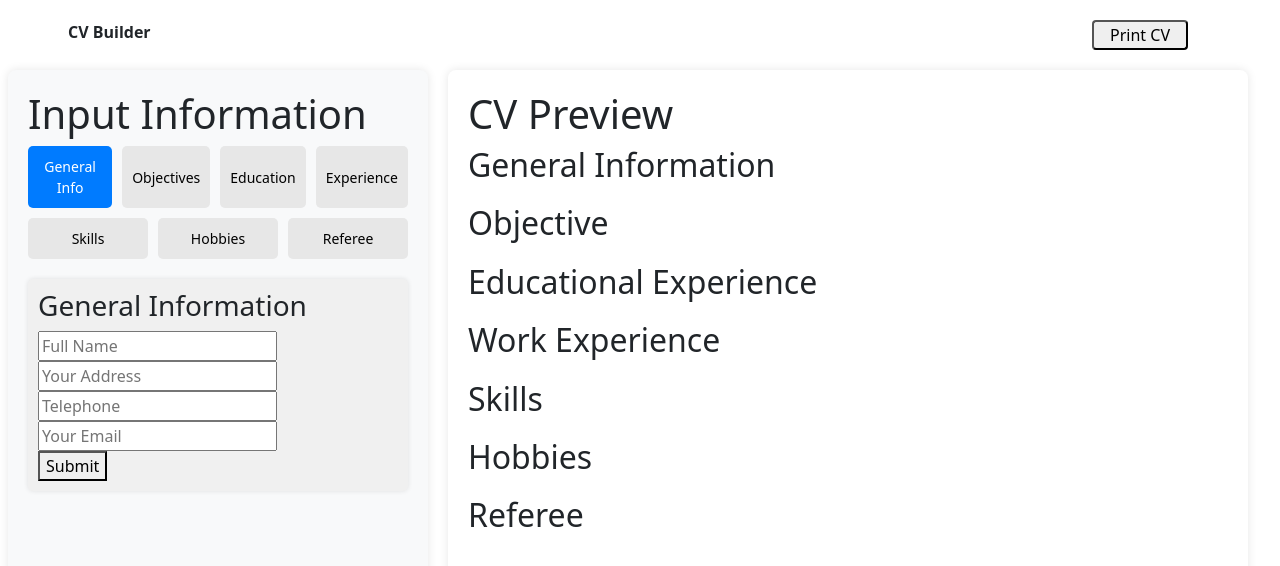
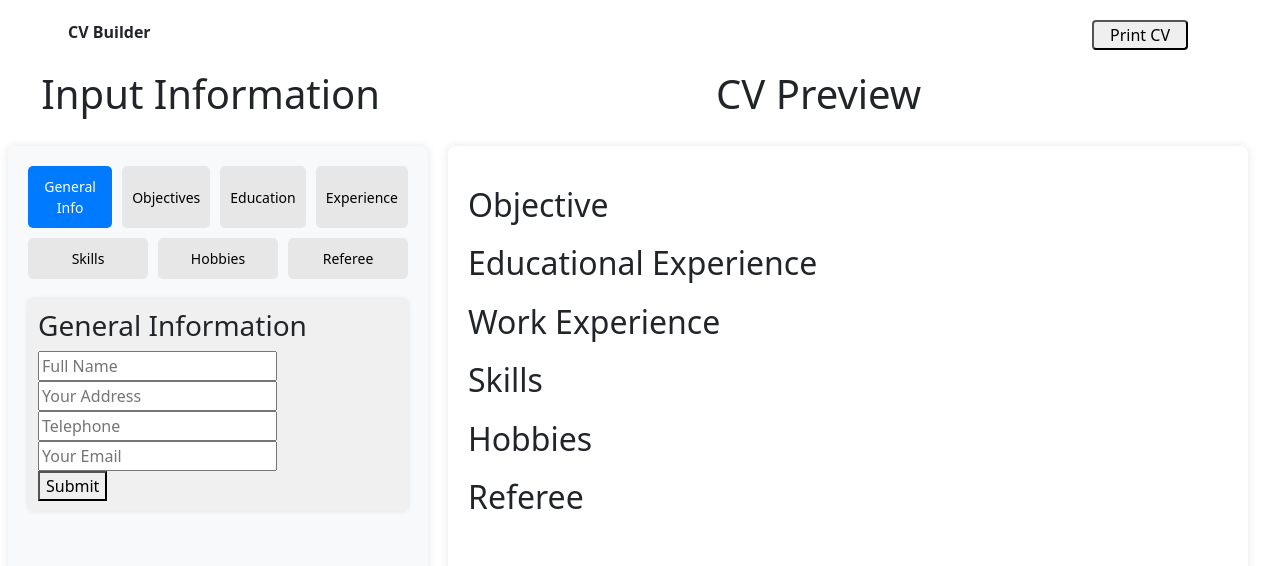
Before and after one commit to Ozioma45/React_CV_BUILDERS, a React (Vite) app: page / in a window 1280 px wide. Shown: the top 566 px of the page. Built offline with nearby package versions, Linux system fonts and the light colour scheme.

Commit message:
place an header for the two major sections

```diff
--- a/src/App.css
+++ b/src/App.css
@@ -84,3 +84,5 @@
     width: 100%;
   }
 }
+
+/*style the cv*/
--- a/src/App.jsx
+++ b/src/App.jsx
@@ -60,9 +60,16 @@ const App = () => {
         </div>
       </header>
 
+      <div className="row">
+        <div className="col-md-4 text-center">
+          <h1>Input Information</h1>
+        </div>
+        <div className="col-md-8 text-center">
+          <h1>CV Preview</h1>
+        </div>
+      </div>
+
       <div className="col-4 input-section">
-        <h1>Input Information</h1>
-
         {/* Tab navigation */}
         <div className="tab-navigation">
           <button
@@ -107,12 +114,10 @@ const App = () => {
       </div>
 
       <div className="col-8 cv-preview print-only">
-        <h1>CV Preview</h1>
         <div className="cv-section">
-          <h2>General Information</h2>
           {generalData.map((gen) => (
-            <div key={gen.id}>
-              <p>{gen.name}</p>
+            <div key={gen.id} className="text-center">
+              <p className="myName">{gen.name}</p>
               <p>{gen.address}</p>
               <p>{gen.phone}</p>
               <p>{gen.email}</p>
```
